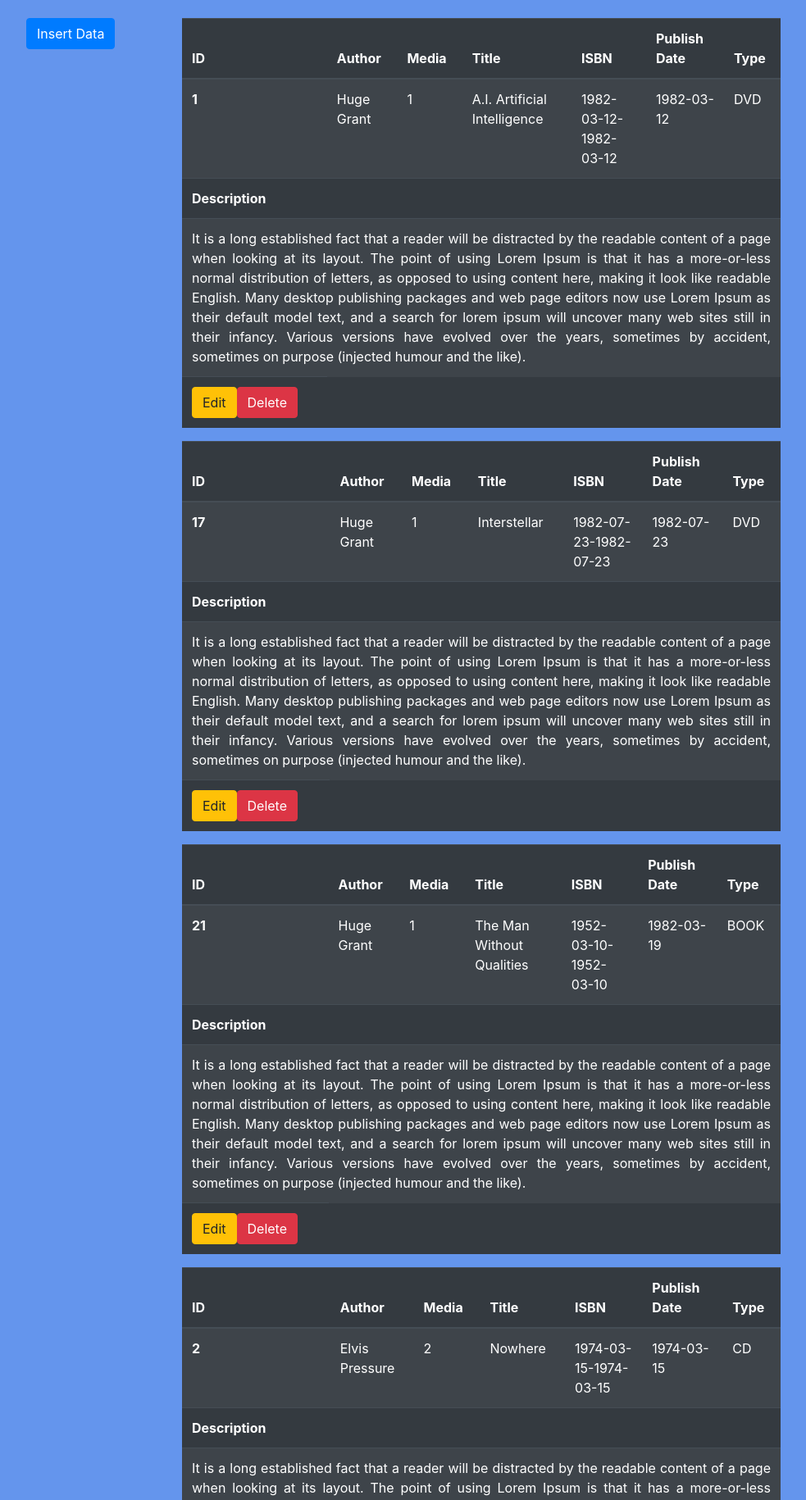
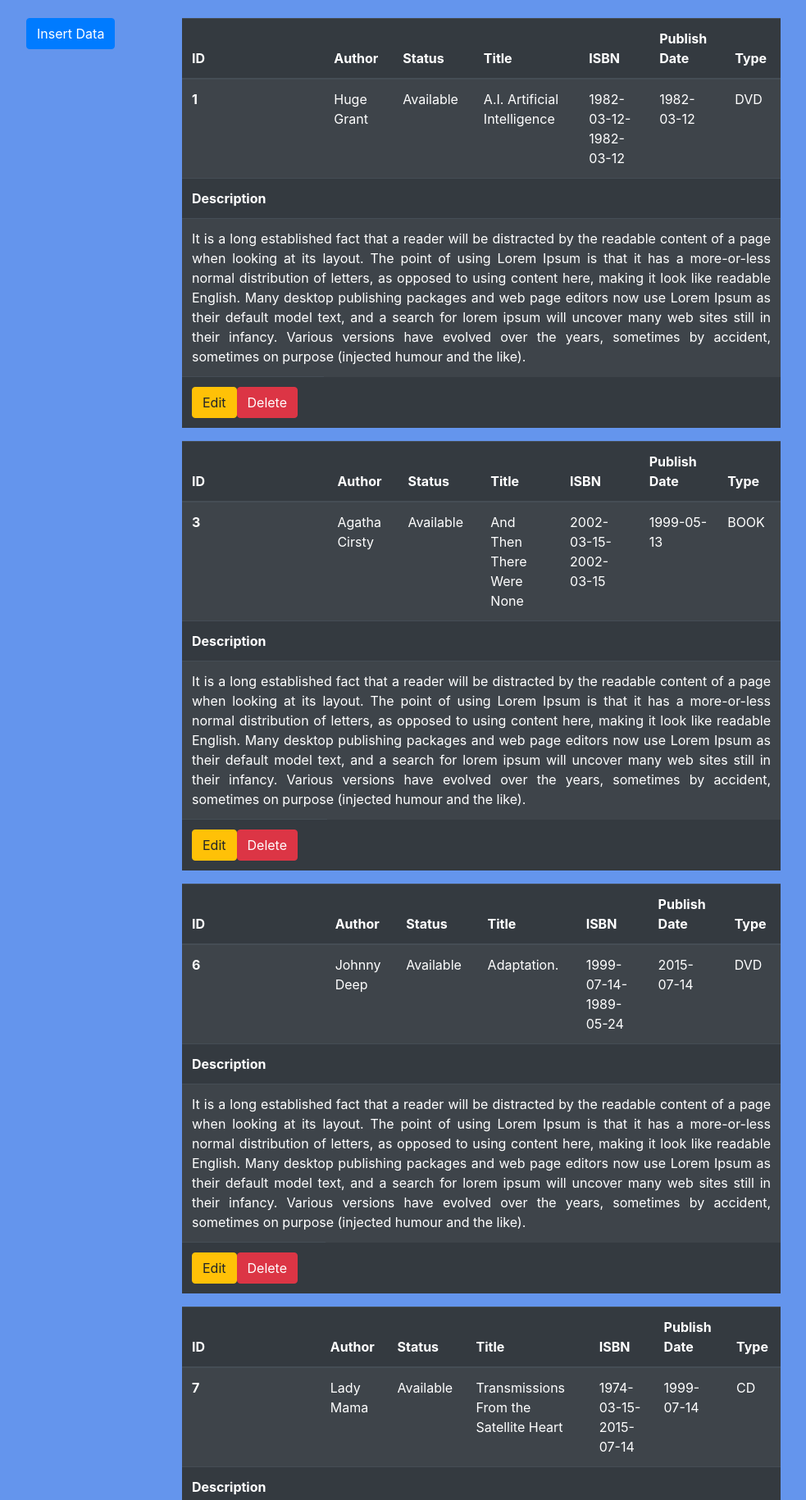
Before and after one commit to GyarmatiAdam/FSWD70-CodeReview10-AdamGyarmati, a PHP site: page / in a window 1280 px wide. Shown: the part 58-1888 px from the top of the page at 82% size, without its empty margins (53-1036 px from the left). Run offline with PHP 8.4, Linux system fonts and the light colour scheme; data comes from the database, SQL or seed files in the repository.

Commit message:
Insert Data Page Updated
Enabled dropdown field by data inserting

```diff
--- a/index.php
+++ b/index.php
@@ -28,7 +28,10 @@
      */
         $sql = "SELECT * FROM library
         RIGHT JOIN authors
-        ON library.fk_author_id = authors.author_id;" ;
+        ON library.fk_author_id = authors.author_id
+        RIGHT JOIN media_status
+        ON library.fk_media_status_id = media_status.media_status_id;" ;
+
         $result = $connect->query($sql);
 
             if($result->num_rows > 0) {
@@ -41,7 +44,7 @@
         <tr>
         <th scope="col">ID</th>
         <th scope="col">Author</th>
-        <th scope="col">Media</th>
+        <th scope="col">Status</th>
         <th scope="col">Title</th>
         <th scope="col">ISBN</th>
         <th scope="col">Publish Date</th>
@@ -54,7 +57,7 @@
     <?php
             echo "<tr><th scope='1'>".$row['library_id'] . "</th>";
             echo "<td scope='row'>".$row['author_firstName'] . "<br>".$row['author_lastName'] . "</td>";
-            echo "<td scope='row'>".$row['fk_media_status_id'] . "</td>";
+            echo "<td scope='row'>".$row['media_status_desc'] . "</td>";
             echo "<td scope='row'>".$row['title'] . "</td>";
             echo "<td scope='row'>".$row['isbn_code'] . "</td>";
             echo "<td scope='row'>".$row['publish_date'] . "</td>";
```
Also changed, not shown: actions/a_create.php (+9 -2 lines), create.php (+7 -1 lines).
